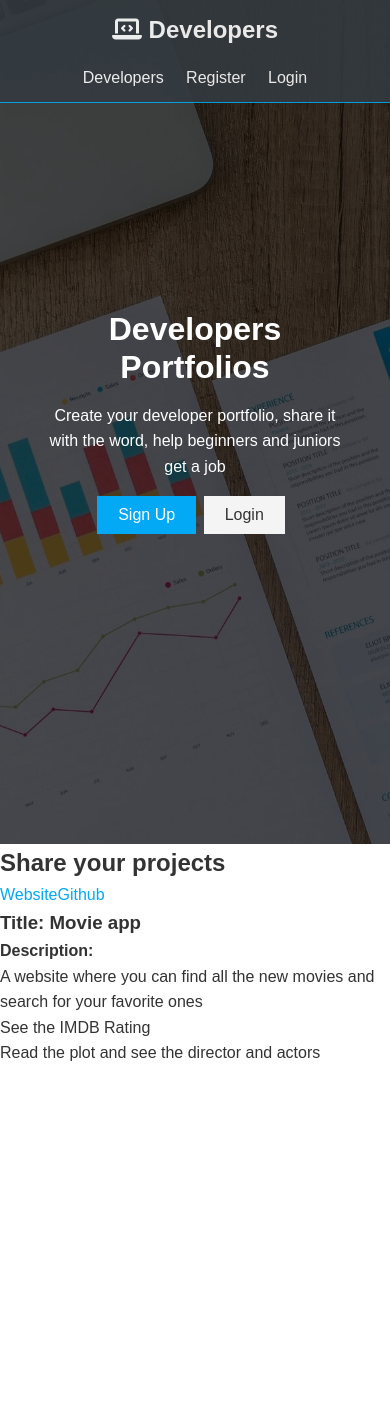
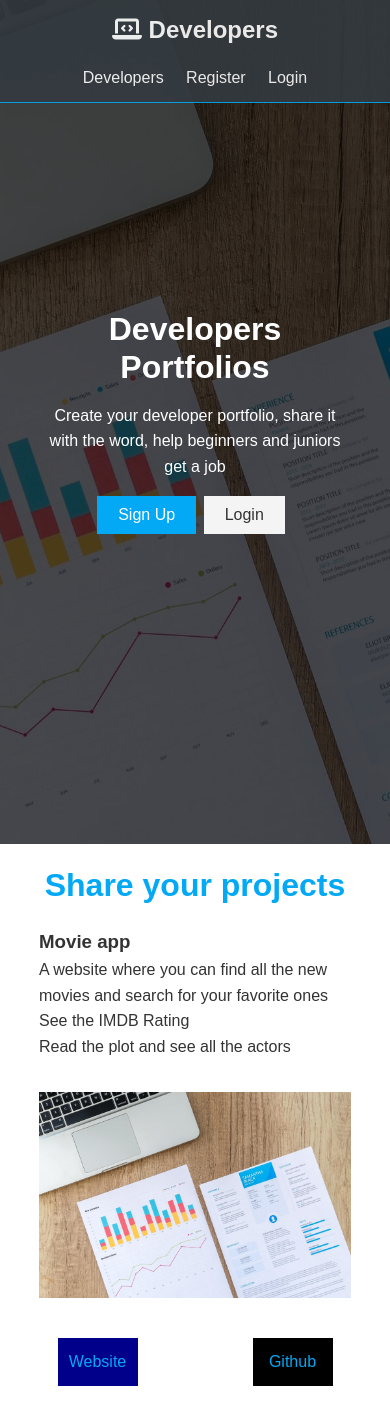
Before and after one commit to SelariuAlex/developers, a React (Create React App) app in the folder client/: page / in a window 390 px wide. Shown: the top 1424 px of the page. Before the commit the page ends 1066 px from the top, so only its background shows below. Built offline with nearby package versions, Linux system fonts and the light colour scheme; no server answers.

Commit message:
projects landing mobile view

```diff
--- a/client/src/components/layout/Landing/ProjectsLanding/ProjectsLanding.component.js
+++ b/client/src/components/layout/Landing/ProjectsLanding/ProjectsLanding.component.js
@@ -1,14 +1,29 @@
 import React from "react";
+import ProjectImg from "../../../../img/cv.jpg";
+
 import "./ProjectsLanding.styles.css";
 
 export const ProjectsLanding = () => {
   return (
     <div className="project">
-      <h2>Share your projects</h2>
-      <div>
+      <h2 className="project__title">Share your projects</h2>
+      <div className="project__container">
+        <section className="project__about">
+          <h3>Movie app</h3>
+          <p>
+            A website where you can find all the new movies and search for your
+            favorite ones
+          </p>
+          <p>See the IMDB Rating</p>
+          <p>Read the plot and see all the actors</p>
+        </section>
         <section>
-          <div className="project__img"></div>
+          <div className="project__img">
+            <img src={ProjectImg} alt="" />
+          </div>
+          <div className="project__buttons">
             <a
+              className="project__button project--website"
               target="_blank"
               rel="noopener noreferrer"
               href="https://popular-movies.netlify.com/"
@@ -16,22 +31,14 @@ export const ProjectsLanding = () => {
               Website
             </a>
             <a
+              className="project__button project--github"
               target="_blank"
               rel="noopener noreferrer"
               href="https://github.com/SelariuAlex/PopularMovies"
             >
               Github
             </a>
-        </section>
-        <section>
-          <h3>Title: Movie app</h3>
-          <h4>Description:</h4>
-          <p>
-            A website where you can find all the new movies and search for your
-            favorite ones
-          </p>
-          <p>See the IMDB Rating</p>
-          <p>Read the plot and see the director and actors</p>
+          </div>
         </section>
       </div>
     </div>
--- a/client/src/components/layout/Landing/ProjectsLanding/ProjectsLanding.styles.css
+++ b/client/src/components/layout/Landing/ProjectsLanding/ProjectsLanding.styles.css
@@ -1,3 +1,49 @@
-.projects {
+.project {
   height: 100vh;
 }
+
+.project__title {
+  text-align: center;
+  color: var(--primary-color);
+  padding: 1rem;
+  font-size: 2rem;
+}
+
+.project__container {
+  height: 50vh;
+}
+
+.project__img {
+  height: 50%;
+  width: 80%;
+  margin: 2rem auto;
+}
+
+.project__img img {
+  position: relative;
+}
+
+.project__buttons {
+  display: flex;
+  justify-content: space-around;
+  margin-bottom: 2rem;
+}
+
+.project__button {
+  text-align: center;
+  width: 5rem;
+  padding: 0.7rem;
+}
+
+.project--website {
+  background: darkblue;
+}
+
+.project--github {
+  background: black;
+}
+
+.project__about {
+  width: 80%;
+  margin: 0 auto 2rem;
+}
```
Lines whose indentation alone changed are shown as unchanged.
